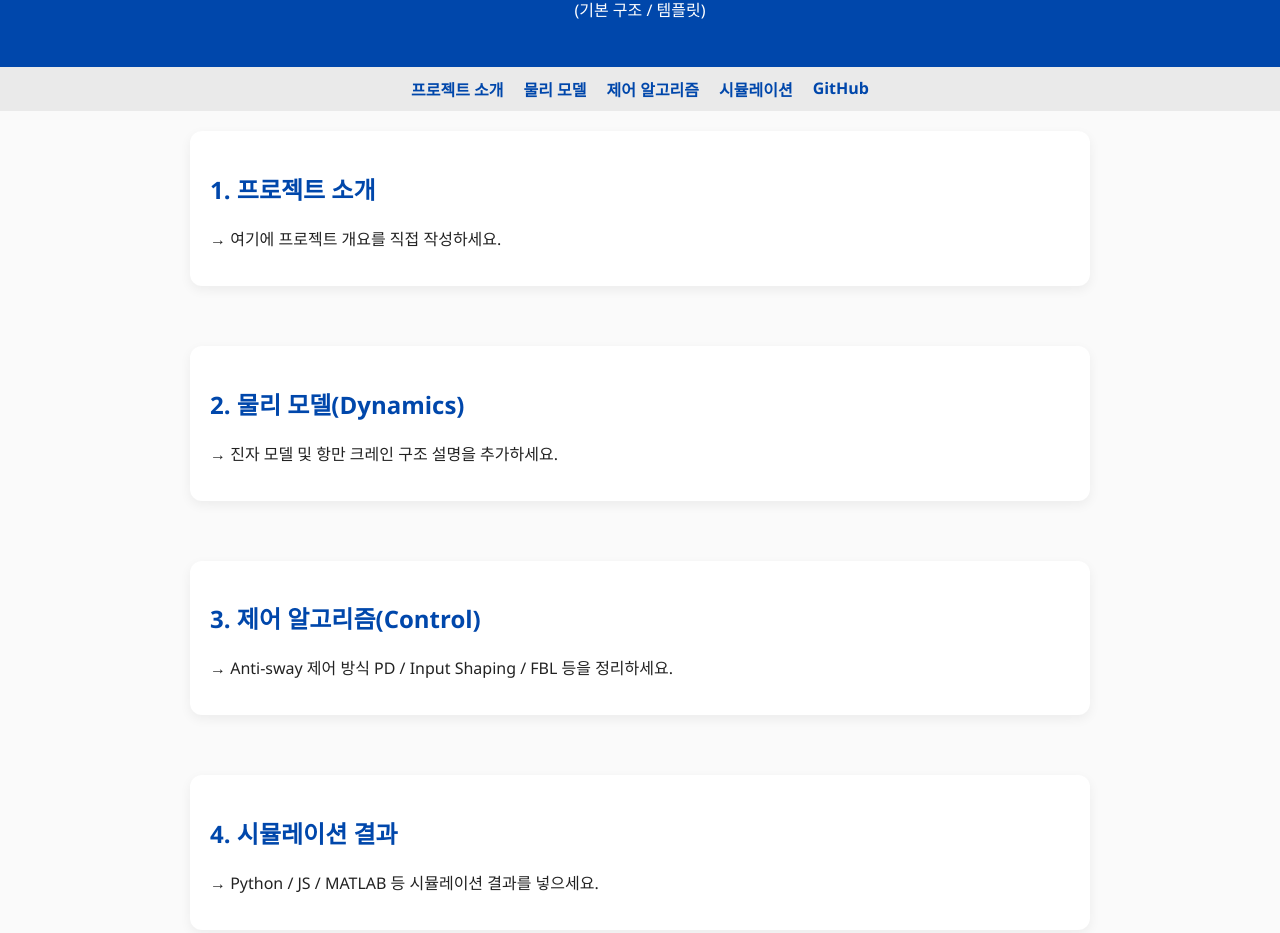
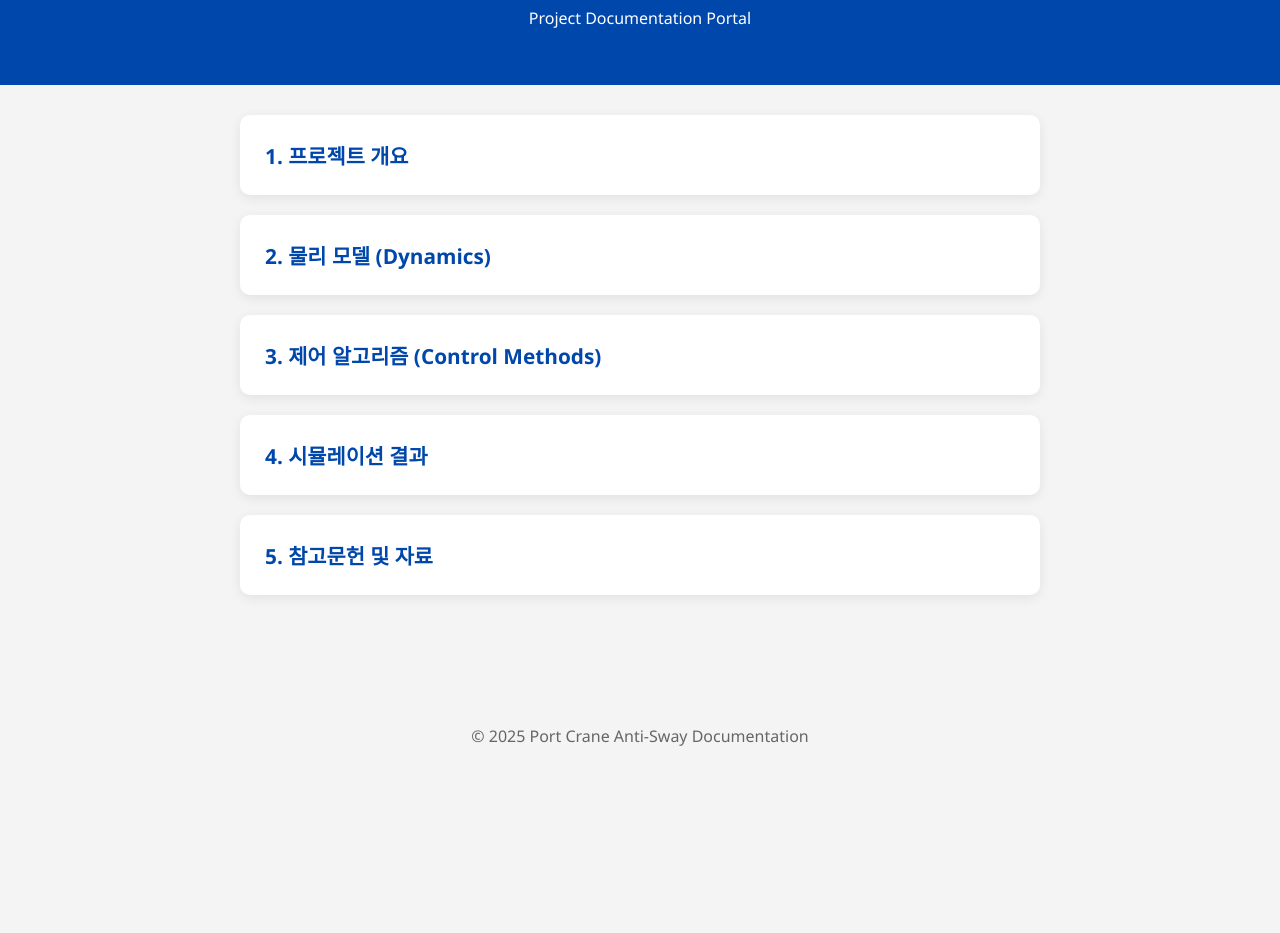
Before and after one commit to sweetyspicypunch/port-crane-Anti-sway-project, a plain HTML site: page index.html in a window 1280 px wide. Shown: the part 122-1055 px from the top of the page. After the commit the page ends 899 px from the top, so only its background shows below. Drawn offline with Linux system fonts and the light colour scheme.

Commit message:
Update index.html
개별의 독립 페이지를 위한 업데이트

```diff
--- a/index.html
+++ b/index.html
@@ -2,60 +2,56 @@
 <html lang="ko">
 <head>
   <meta charset="UTF-8">
-  <title>항만 크레인 Anti-Sway 프로젝트</title>
+  <title>Port Crane Anti-Sway Project</title>
   <meta name="viewport" content="width=device-width, initial-scale=1">
 
   <style>
     body {
       margin: 0;
+      padding: 0;
+      background: #f4f4f4;
       font-family: "Segoe UI", sans-serif;
-      background: #fafafa;
       color: #222;
     }
 
     header {
       background: #0047ab;
       color: white;
-      padding: 30px;
+      padding: 40px;
       text-align: center;
     }
 
-    nav {
-      background: #eaeaea;
-      padding: 10px 20px;
-      display: flex;
-      gap: 20px;
-      justify-content: center;
-      font-weight: bold;
+    .container {
+      max-width: 800px;
+      margin: 0 auto;
+      padding: 30px 20px;
     }
 
-    nav a {
-      color: #0047ab;
-      text-decoration: none;
-    }
-    nav a:hover {
-      text-decoration: underline;
+    .menu-box {
+      background: white;
+      padding: 25px;
+      border-radius: 10px;
+      box-shadow: 0 3px 12px rgba(0,0,0,0.08);
+      margin-bottom: 20px;
     }
 
-    .container {
-      max-width: 900px;
-      margin: 0 auto;
-      padding: 20px;
+    .menu-box:hover {
+      transform: translateY(-3px);
+      transition: 0.2s;
+      box-shadow: 0 5px 18px rgba(0,0,0,0.15);
     }
 
-    section {
-      margin-bottom: 60px;
-      padding: 20px;
-      background: white;
-      border-radius: 12px;
-      box-shadow: 0 4px 12px rgba(0,0,0,0.06);
+    a {
+      text-decoration: none;
+      color: #0047ab;
+      font-weight: bold;
+      font-size: 1.3em;
     }
 
-    h2 { color: #0047ab; }
     footer {
+      margin-top: 50px;
+      padding: 30px;
       text-align: center;
-      padding: 30px;
-      margin-top: 60px;
       color: #666;
     }
   </style>
@@ -65,48 +61,35 @@
 
 <header>
   <h1>항만 크레인 Anti-Sway 프로젝트</h1>
-  <p>(기본 구조 / 템플릿)</p>
+  <p>Project Documentation Portal</p>
 </header>
-
-<nav>
-  <a href="#about">프로젝트 소개</a>
-  <a href="#model">물리 모델</a>
-  <a href="#control">제어 알고리즘</a>
-  <a href="#sim">시뮬레이션</a>
-  <a href="#repo">GitHub</a>
-</nav>
 
 <div class="container">
 
-  <section id="about">
-    <h2>1. 프로젝트 소개</h2>
-    <p>→ 여기에 프로젝트 개요를 직접 작성하세요.</p>
-  </section>
+  <div class="menu-box">
+    <a href="overview.html">1. 프로젝트 개요</a>
+  </div>
 
-  <section id="model">
-    <h2>2. 물리 모델(Dynamics)</h2>
-    <p>→ 진자 모델 및 항만 크레인 구조 설명을 추가하세요.</p>
-  </section>
+  <div class="menu-box">
+    <a href="model.html">2. 물리 모델 (Dynamics)</a>
+  </div>
 
-  <section id="control">
-    <h2>3. 제어 알고리즘(Control)</h2>
-    <p>→ Anti-sway 제어 방식 PD / Input Shaping / FBL 등을 정리하세요.</p>
-  </section>
+  <div class="menu-box">
+    <a href="control.html">3. 제어 알고리즘 (Control Methods)</a>
+  </div>
 
-  <section id="sim">
-    <h2>4. 시뮬레이션 결과</h2>
-    <p>→ Python / JS / MATLAB 등 시뮬레이션 결과를 넣으세요.</p>
-  </section>
+  <div class="menu-box">
+    <a href="simulation.html">4. 시뮬레이션 결과</a>
+  </div>
 
-  <section id="repo">
-    <h2>5. GitHub Repository</h2>
-    <p>→ 여기 링크를 붙이세요.</p>
-  </section>
+  <div class="menu-box">
+    <a href="reference.html">5. 참고문헌 및 자료</a>
+  </div>
 
 </div>
 
 <footer>
-  Base Template for Anti-Sway Project © 2025
+  © 2025 Port Crane Anti-Sway Documentation
 </footer>
 
 </body>
```
